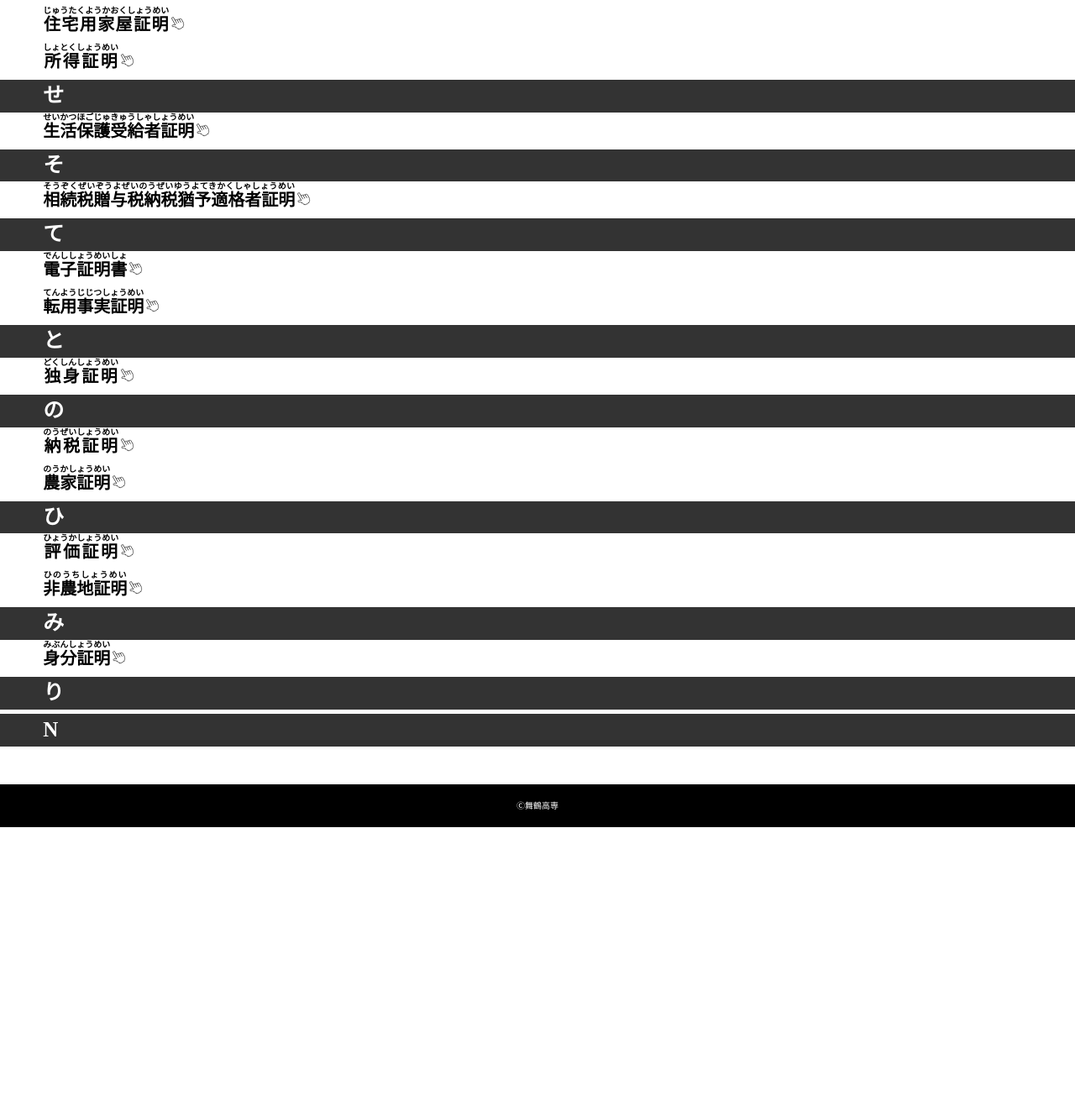
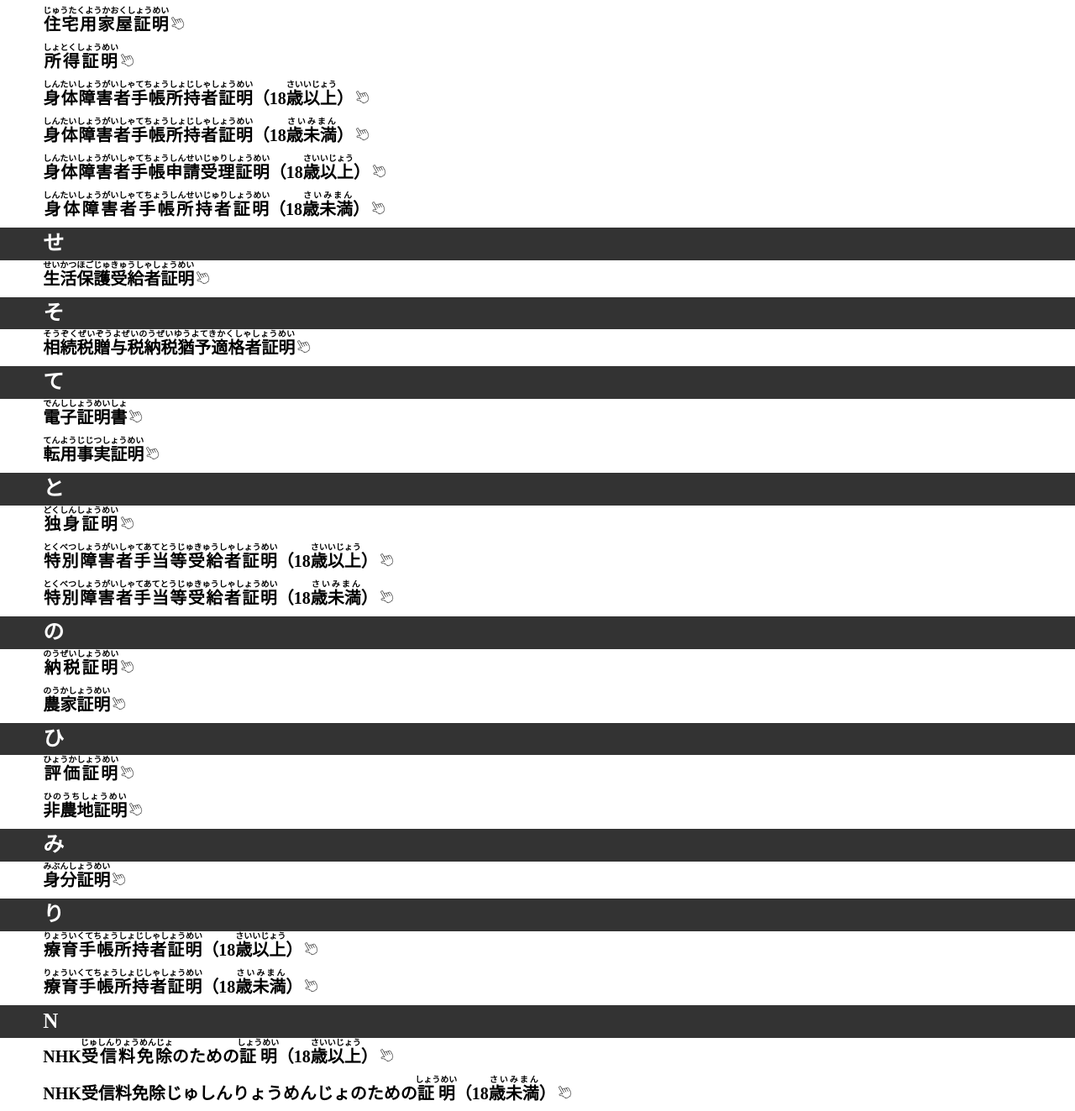
Before and after one commit to e9245/maizuru, a plain HTML site: page shorui.html in a window 1280 px wide. Shown: the part 1620-2943 px from the top of the page at 84% size. Before the commit the page ends 2605 px from the top, so only its background shows below. Drawn offline with Linux system fonts and the light colour scheme; some packages are replaced by stand-ins of ours.

Commit message:
年齢別更新

```diff
--- a/shorui.html
+++ b/shorui.html
@@ -142,6 +142,10 @@
                 <li><a href="舞鶴庁舎/1F/TOP/MAP/zeimuka(shiminzei).html"><ruby>資産証明<rt>しさんしょうめい</tr></ruby></a></li>
                 <li><a href="舞鶴庁舎/1F/TOP/MAP/zeimuka(shiminzei).html"><ruby>住宅用家屋証明<rt>じゅうたくようかおくしょうめい</tr></ruby></a></li>
                 <li><a href="舞鶴庁舎/1F/TOP/MAP/zeimuka(shiminzei).html"><ruby>所得証明<rt>しょとくしょうめい</tr></ruby></a></li>
+                <li><a href="舞鶴庁舎/1F/TOP/MAP/shougaihukushi.html"><ruby>身体障害者手帳所持者証明<rt>しんたいしょうがいしゃてちょうしょじしゃしょうめい</tr></ruby>（18<ruby>歳以上<rt>さいいじょう</tr></ruby>）</a></li>
+                <li><a href="舞鶴庁舎/1F/TOP/MAP/kosodateouen.html"><ruby>身体障害者手帳所持者証明<rt>しんたいしょうがいしゃてちょうしょじしゃしょうめい</tr></ruby>（18<ruby>歳未満<rt>さいみまん</tr></ruby>）</a></li>
+                <li><a href="舞鶴庁舎/1F/TOP/MAP/shougaihukushi.html"><ruby>身体障害者手帳申請受理証明<rt>しんたいしょうがいしゃてちょうしんせいじゅりしょうめい</tr></ruby>（18<ruby>歳以上<rt>さいいじょう</tr></ruby>）</a></li>
+                <li><a href="舞鶴庁舎/1F/TOP/MAP/kosodateouen.html"><ruby>身体障害者手帳所持者証明<rt>しんたいしょうがいしゃてちょうしんせいじゅりしょうめい</tr></ruby>（18<ruby>歳未満<rt>さいみまん</tr></ruby>）</a></li>
             </ul>
             <h2 id="se">せ</h2>
             <ul>
@@ -159,6 +163,8 @@
             <h2 id="to">と</h2>
             <ul>
                 <li><a href="舞鶴庁舎/1F/TOP/MAP/shimin.html"><ruby>独身証明<rt>どくしんしょうめい</tr></ruby></a></li>
+                <li><a href="舞鶴庁舎/1F/TOP/MAP/shougaihukushi.html"><ruby>特別障害者手当等受給者証明<rt>とくべつしょうがいしゃてあてとうじゅきゅうしゃしょうめい</tr></ruby>（18<ruby>歳以上<rt>さいいじょう</tr></ruby>）</a></li>
+                <li><a href="舞鶴庁舎/1F/TOP/MAP/kosodateouen.html"><ruby>特別障害者手当等受給者証明<rt>とくべつしょうがいしゃてあてとうじゅきゅうしゃしょうめい</tr></ruby>（18<ruby>歳未満<rt>さいみまん</tr></ruby>）</a></li>
             </ul>
             <h2 id="no">の</h2>
             <ul>
@@ -176,9 +182,13 @@
             </ul>
             <h2 id="ri">り</h2>
             <ul>
+                <li><a href="舞鶴庁舎/1F/TOP/MAP/shougaihukushi.html"><ruby>療育手帳所持者証明<rt>りょういくてちょうしょじしゃしょうめい</tr></ruby>（18<ruby>歳以上<rt>さいいじょう</tr></ruby>）</a></li>
+                <li><a href="舞鶴庁舎/1F/TOP/MAP/kosodateouen.html"><ruby>療育手帳所持者証明<rt>りょういくてちょうしょじしゃしょうめい</tr></ruby>（18<ruby>歳未満<rt>さいみまん</tr></ruby>）</a></li>
             </ul>
             <h2 id="N">N</h2>
             <ul>
+                <li><a href="舞鶴庁舎/1F/TOP/MAP/shougaihukushi.html">NHK<ruby>受信料免除<rt>じゅしんりょうめんじょ</tr></ruby>のための<ruby>証明<rt>しょうめい</tr></ruby>（18<ruby>歳以上<rt>さいいじょう</tr></ruby>）</a></li>
+                <li><a href="舞鶴庁舎/1F/TOP/MAP/kosodateouen.html">NHK受信料免除<rt>じゅしんりょうめんじょ</tr></ruby>のための<ruby>証明<rt>しょうめい</tr></ruby>（18<ruby>歳未満<rt>さいみまん</tr></ruby>）</a></li>
             </ul>
         </div>
 
```
